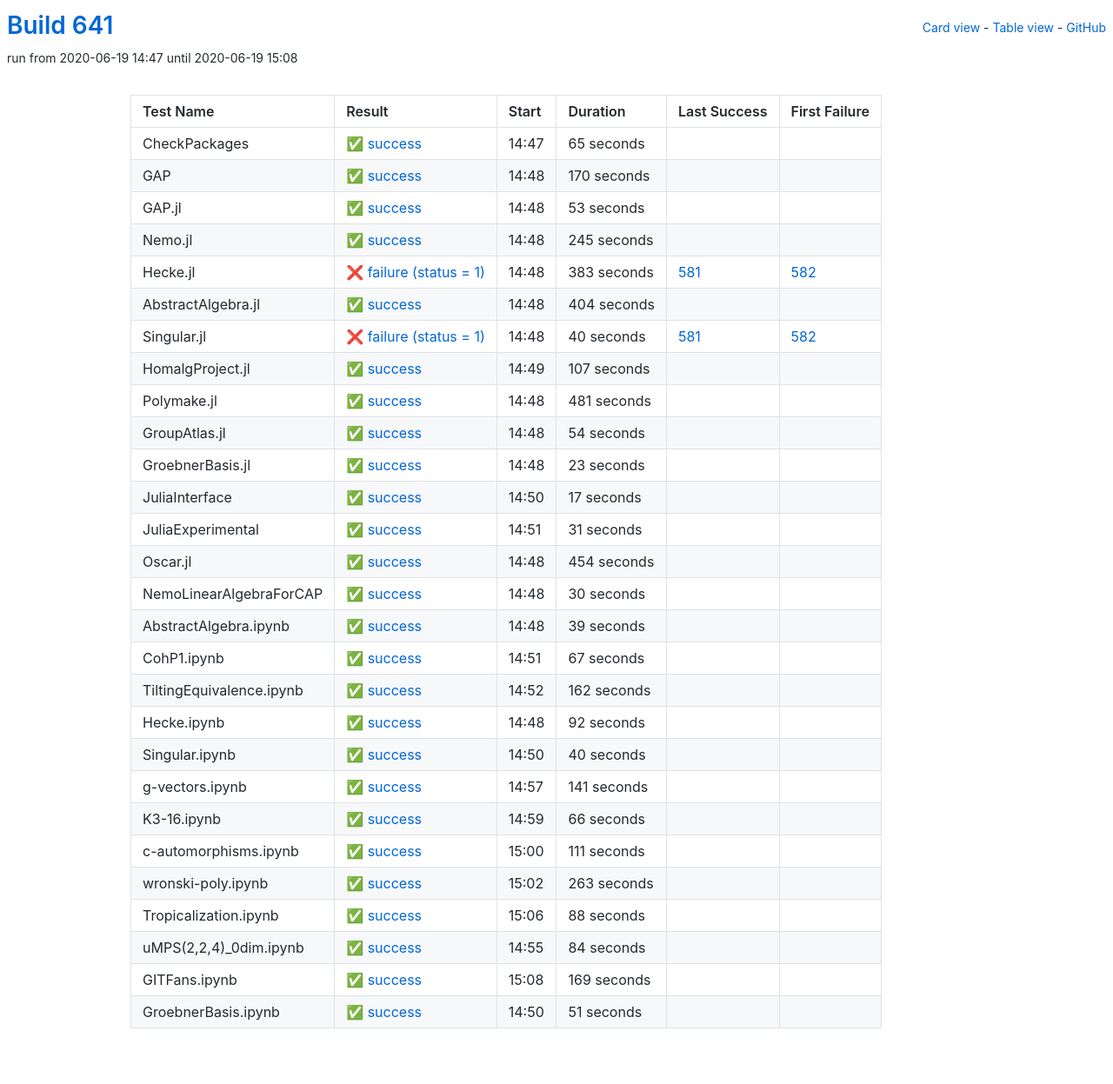
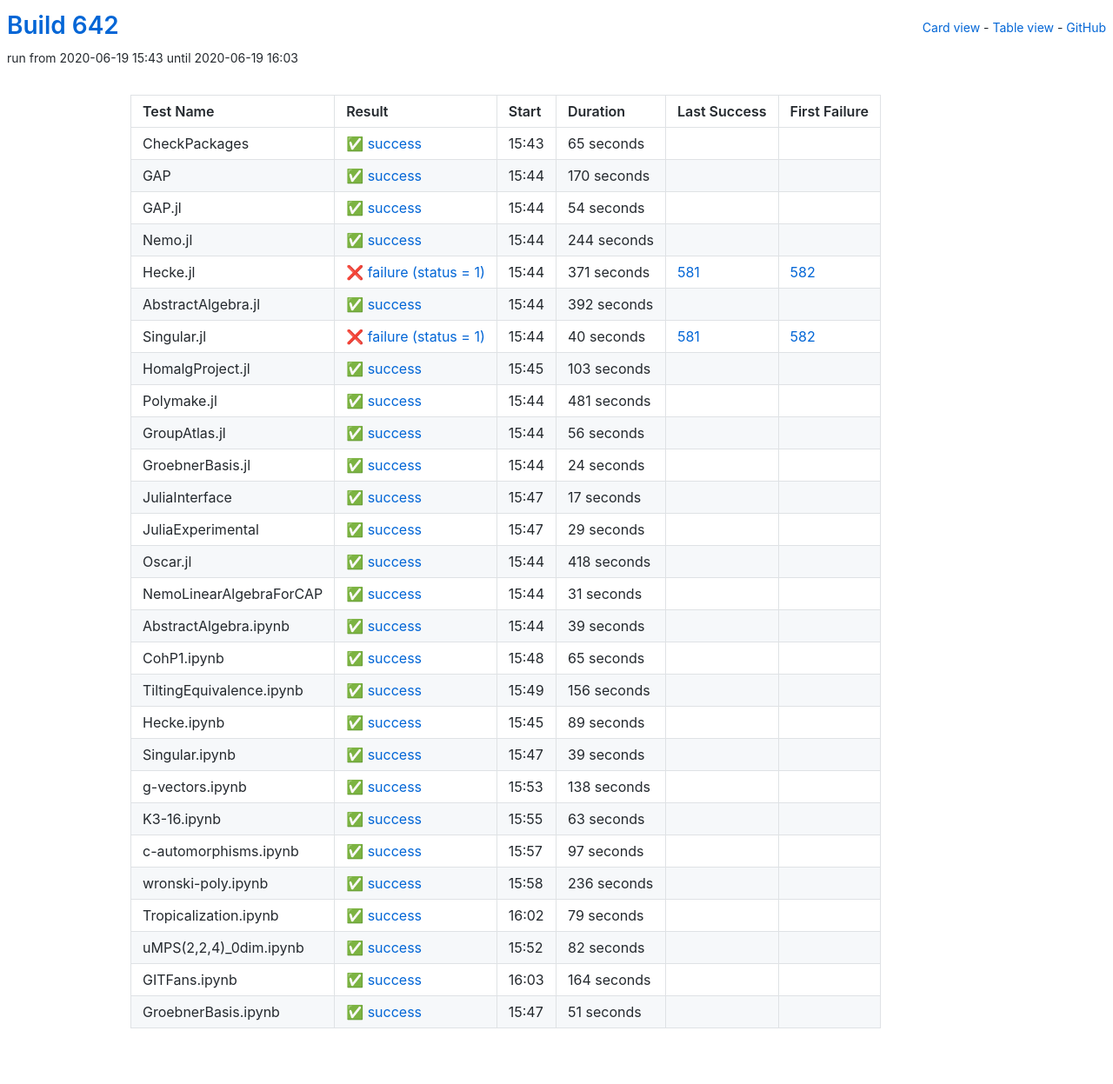
Before and after one commit to oscar-system/oscar-ci-status-1.4, a Jekyll site: the page built from table.html, in a window 1280 px wide. Shown: the whole page at 87% size. Built offline with Jekyll 4.4.1, drawn with Linux system fonts in a browser that asks for light colours.

Commit message:
Build #642

```diff
--- a/_data/ci.yml
+++ b/_data/ci.yml
@@ -1,6 +1,6 @@
 ---
-build: 641
-build_url: https://oscarci.mathematik.uni-kl.de/job/oscar-julia-1.4/641/
+build: 642
+build_url: https://oscarci.mathematik.uni-kl.de/job/oscar-julia-1.4/642/
 job: oscar-julia-1.4
 organization: oscar-system
 repo: oscar-ci-status-1.4
@@ -8,8 +8,8 @@ repourl: https://github.com/oscar-system/oscar-ci-status-1.4
 tests:
 - name: CheckPackages
   id: checkpackages
-  log: https://oscarci.mathematik.uni-kl.de/job/oscar-julia-1.4/641/artifact/logs/build-641/CheckPackages.log
-  start: 2020-06-19 14:47
+  log: https://oscarci.mathematik.uni-kl.de/job/oscar-julia-1.4/642/artifact/logs/build-642/CheckPackages.log
+  start: 2020-06-19 15:43
   success: true
   exitcode: 0
   status: success
@@ -20,8 +20,8 @@ tests:
   first_failure_url:
 - name: GAP
   id: gap
-  log: https://oscarci.mathematik.uni-kl.de/job/oscar-julia-1.4/641/artifact/logs/build-641/GAP.log
-  start: 2020-06-19 14:48
+  log: https://oscarci.mathematik.uni-kl.de/job/oscar-julia-1.4/642/artifact/logs/build-642/GAP.log
+  start: 2020-06-19 15:44
   success: true
   exitcode: 0
   status: success
@@ -32,56 +32,56 @@ tests:
   first_failure_url:
 - name: GAP.jl
   id: gap-jl
-  log: https://oscarci.mathematik.uni-kl.de/job/oscar-julia-1.4/641/artifact/logs/build-641/GAP.jl.log
-  start: 2020-06-19 14:48
+  log: https://oscarci.mathematik.uni-kl.de/job/oscar-julia-1.4/642/artifact/logs/build-642/GAP.jl.log
+  start: 2020-06-19 15:44
   success: true
   exitcode: 0
   status: success
-  duration: 53
+  duration: 54
   last_success: false
   last_success_url:
   first_failure: false
   first_failure_url:
 - name: Nemo.jl
   id: nemo-jl
-  log: https://oscarci.mathematik.uni-kl.de/job/oscar-julia-1.4/641/artifact/logs/build-641/Nemo.jl.log
-  start: 2020-06-19 14:48
+  log: https://oscarci.mathematik.uni-kl.de/job/oscar-julia-1.4/642/artifact/logs/build-642/Nemo.jl.log
+  start: 2020-06-19 15:44
   success: true
   exitcode: 0
   status: success
-  duration: 245
+  duration: 244
   last_success: false
   last_success_url:
   first_failure: false
   first_failure_url:
 - name: Hecke.jl
   id: hecke-jl
-  log: https://oscarci.mathematik.uni-kl.de/job/oscar-julia-1.4/641/artifact/logs/build-641/Hecke.jl.log
-  start: 2020-06-19 14:48
+  log: https://oscarci.mathematik.uni-kl.de/job/oscar-julia-1.4/642/artifact/logs/build-642/Hecke.jl.log
+  start: 2020-06-19 15:44
   success: false
   exitcode: 1
   status: failure
-  duration: 383
+  duration: 371
   last_success: 581
   last_success_url: https://oscarci.mathematik.uni-kl.de/job/oscar-julia-1.4/581/
   first_failure: 582
   first_failure_url: https://oscarci.mathematik.uni-kl.de/job/oscar-julia-1.4/582/
 - name: AbstractAlgebra.jl
   id: abstractalgebra-jl
-  log: https://oscarci.mathematik.uni-kl.de/job/oscar-julia-1.4/641/artifact/logs/build-641/AbstractAlgebra.jl.log
-  start: 2020-06-19 14:48
+  log: https://oscarci.mathematik.uni-kl.de/job/oscar-julia-1.4/642/artifact/logs/build-642/AbstractAlgebra.jl.log
+  start: 2020-06-19 15:44
   success: true
   exitcode: 0
   status: success
-  duration: 404
+  duration: 392
   last_success: false
   last_success_url:
   first_failure: false
   first_failure_url:
 - name: Singular.jl
   id: singular-jl
-  log: https://oscarci.mathematik.uni-kl.de/job/oscar-julia-1.4/641/artifact/logs/build-641/Singular.jl.log
-  start: 2020-06-19 14:48
+  log: https://oscarci.mathematik.uni-kl.de/job/oscar-julia-1.4/642/artifact/logs/build-642/Singular.jl.log
+  start: 2020-06-19 15:44
   success: false
   exitcode: 1
   status: failure
@@ -92,20 +92,20 @@ tests:
   first_failure_url: https://oscarci.mathematik.uni-kl.de/job/oscar-julia-1.4/582/
 - name: HomalgProject.jl
   id: homalgproject-jl
-  log: https://oscarci.mathematik.uni-kl.de/job/oscar-julia-1.4/641/artifact/logs/build-641/HomalgProject.jl.log
-  start: 2020-06-19 14:49
+  log: https://oscarci.mathematik.uni-kl.de/job/oscar-julia-1.4/642/artifact/logs/build-642/HomalgProject.jl.log
+  start: 2020-06-19 15:45
   success: true
   exitcode: 0
   status: success
-  duration: 107
+  duration: 103
   last_success: false
   last_success_url:
   first_failure: false
   first_failure_url:
 - name: Polymake.jl
   id: polymake-jl
-  log: https://oscarci.mathematik.uni-kl.de/job/oscar-julia-1.4/641/artifact/logs/build-641/Polymake.jl.log
-  start: 2020-06-19 14:48
+  log: https://oscarci.mathematik.uni-kl.de/job/oscar-julia-1.4/642/artifact/logs/build-642/Polymake.jl.log
+  start: 2020-06-19 15:44
   success: true
   exitcode: 0
   status: success
@@ -116,32 +116,32 @@ tests:
   first_failure_url:
 - name: GroupAtlas.jl
   id: groupatlas-jl
-  log: https://oscarci.mathematik.uni-kl.de/job/oscar-julia-1.4/641/artifact/logs/build-641/GroupAtlas.jl.log
-  start: 2020-06-19 14:48
+  log: https://oscarci.mathematik.uni-kl.de/job/oscar-julia-1.4/642/artifact/logs/build-642/GroupAtlas.jl.log
+  start: 2020-06-19 15:44
   success: true
   exitcode: 0
   status: success
-  duration: 54
+  duration: 56
   last_success: false
   last_success_url:
   first_failure: false
   first_failure_url:
 - name: GroebnerBasis.jl
   id: groebnerbasis-jl
-  log: https://oscarci.mathematik.uni-kl.de/job/oscar-julia-1.4/641/artifact/logs/build-641/GroebnerBasis.jl.log
-  start: 2020-06-19 14:48
+  log: https://oscarci.mathematik.uni-kl.de/job/oscar-julia-1.4/642/artifact/logs/build-642/GroebnerBasis.jl.log
+  start: 2020-06-19 15:44
   success: true
   exitcode: 0
   status: success
-  duration: 23
+  duration: 24
   last_success: false
   last_success_url:
   first_failure: false
   first_failure_url:
 - name: JuliaInterface
   id: juliainterface
-  log: https://oscarci.mathematik.uni-kl.de/job/oscar-julia-1.4/641/artifact/logs/build-641/JuliaInterface.log
-  start: 2020-06-19 14:50
+  log: https://oscarci.mathematik.uni-kl.de/job/oscar-julia-1.4/642/artifact/logs/build-642/JuliaInterface.log
+  start: 2020-06-19 15:47
   success: true
   exitcode: 0
   status: success
@@ -152,8 +152,32 @@ tests:
   first_failure_url:
 - name: JuliaExperimental
   id: juliaexperimental
-  log: https://oscarci.mathematik.uni-kl.de/job/oscar-julia-1.4/641/artifact/logs/build-641/JuliaExperimental.log
-  start: 2020-06-19 14:51
+  log: https://oscarci.mathematik.uni-kl.de/job/oscar-julia-1.4/642/artifact/logs/build-642/JuliaExperimental.log
+  start: 2020-06-19 15:47
+  success: true
+  exitcode: 0
+  status: success
+  duration: 29
+  last_success: false
+  last_success_url:
+  first_failure: false
+  first_failure_url:
+- name: Oscar.jl
+  id: oscar-jl
+  log: https://oscarci.mathematik.uni-kl.de/job/oscar-julia-1.4/642/artifact/logs/build-642/Oscar.jl.log
+  start: 2020-06-19 15:44
+  success: true
+  exitcode: 0
+  status: success
+  duration: 418
+  last_success: false
+  last_success_url:
+  first_failure: false
+  first_failure_url:
+- name: NemoLinearAlgebraForCAP
+  id: nemolinearalgebraforcap
+  log: https://oscarci.mathematik.uni-kl.de/job/oscar-julia-1.4/642/artifact/logs/build-642/NemoLinearAlgebraForCAP.log
+  start: 2020-06-19 15:44
   success: true
   exitcode: 0
   status: success
@@ -162,34 +186,10 @@ tests:
   last_success_url:
   first_failure: false
   first_failure_url:
-- name: Oscar.jl
-  id: oscar-jl
-  log: https://oscarci.mathematik.uni-kl.de/job/oscar-julia-1.4/641/artifact/logs/build-641/Oscar.jl.log
-  start: 2020-06-19 14:48
-  success: true
-  exitcode: 0
-  status: success
-  duration: 454
-  last_success: false
-  last_success_url:
-  first_failure: false
-  first_failure_url:
-- name: NemoLinearAlgebraForCAP
-  id: nemolinearalgebraforcap
-  log: https://oscarci.mathematik.uni-kl.de/job/oscar-julia-1.4/641/artifact/logs/build-641/NemoLinearAlgebraForCAP.log
-  start: 2020-06-19 14:48
-  success: true
-  exitcode: 0
-  status: success
-  duration: 30
-  last_success: false
-  last_success_url:
-  first_failure: false
-  first_failure_url:
 - name: AbstractAlgebra.ipynb
   id: abstractalgebra-ipynb
-  log: https://oscarci.mathematik.uni-kl.de/job/oscar-julia-1.4/641/artifact/logs/build-641/AbstractAlgebra.ipynb.log
-  start: 2020-06-19 14:48
+  log: https://oscarci.mathematik.uni-kl.de/job/oscar-julia-1.4/642/artifact/logs/build-642/AbstractAlgebra.ipynb.log
+  start: 2020-06-19 15:44
   success: true
   exitcode: 0
   status: success
@@ -200,140 +200,140 @@ tests:
   first_failure_url:
 - name: CohP1.ipynb
   id: cohp1-ipynb
-  log: https://oscarci.mathematik.uni-kl.de/job/oscar-julia-1.4/641/artifact/logs/build-641/CohP1.ipynb.log
-  start: 2020-06-19 14:51
+  log: https://oscarci.mathematik.uni-kl.de/job/oscar-julia-1.4/642/artifact/logs/build-642/CohP1.ipynb.log
+  start: 2020-06-19 15:48
   success: true
   exitcode: 0
   status: success
-  duration: 67
+  duration: 65
   last_success: false
   last_success_url:
   first_failure: false
   first_failure_url:
 - name: TiltingEquivalence.ipynb
   id: tiltingequivalence-ipynb
-  log: https://oscarci.mathematik.uni-kl.de/job/oscar-julia-1.4/641/artifact/logs/build-641/TiltingEquivalence.ipynb.log
-  start: 2020-06-19 14:52
+  log: https://oscarci.mathematik.uni-kl.de/job/oscar-julia-1.4/642/artifact/logs/build-642/TiltingEquivalence.ipynb.log
+  start: 2020-06-19 15:49
   success: true
   exitcode: 0
   status: success
-  duration: 162
+  duration: 156
   last_success: false
   last_success_url:
   first_failure: false
   first_failure_url:
 - name: Hecke.ipynb
   id: hecke-ipynb
-  log: https://oscarci.mathematik.uni-kl.de/job/oscar-julia-1.4/641/artifact/logs/build-641/Hecke.ipynb.log
-  start: 2020-06-19 14:48
+  log: https://oscarci.mathematik.uni-kl.de/job/oscar-julia-1.4/642/artifact/logs/build-642/Hecke.ipynb.log
+  start: 2020-06-19 15:45
   success: true
   exitcode: 0
   status: success
-  duration: 92
+  duration: 89
   last_success: false
   last_success_url:
   first_failure: false
   first_failure_url:
 - name: Singular.ipynb
   id: singular-ipynb
-  log: https://oscarci.mathematik.uni-kl.de/job/oscar-julia-1.4/641/artifact/logs/build-641/Singular.ipynb.log
-  start: 2020-06-19 14:50
+  log: https://oscarci.mathematik.uni-kl.de/job/oscar-julia-1.4/642/artifact/logs/build-642/Singular.ipynb.log
+  start: 2020-06-19 15:47
   success: true
   exitcode: 0
   status: success
-  duration: 40
+  duration: 39
   last_success: false
   last_success_url:
   first_failure: false
   first_failure_url:
 - name: g-vectors.ipynb
   id: g-vectors-ipynb
-  log: https://oscarci.mathematik.uni-kl.de/job/oscar-julia-1.4/641/artifact/logs/build-641/g-vectors.ipynb.log
-  start: 2020-06-19 14:57
+  log: https://oscarci.mathematik.uni-kl.de/job/oscar-julia-1.4/642/artifact/logs/build-642/g-vectors.ipynb.log
+  start: 2020-06-19 15:53
   success: true
   exitcode: 0
   status: success
-  duration: 141
+  duration: 138
   last_success: false
   last_success_url:
   first_failure: false
   first_failure_url:
 - name: K3-16.ipynb
   id: k3-16-ipynb
-  log: https://oscarci.mathematik.uni-kl.de/job/oscar-julia-1.4/641/artifact/logs/build-641/K3-16.ipynb.log
-  start: 2020-06-19 14:59
+  log: https://oscarci.mathematik.uni-kl.de/job/oscar-julia-1.4/642/artifact/logs/build-642/K3-16.ipynb.log
+  start: 2020-06-19 15:55
   success: true
   exitcode: 0
   status: success
-  duration: 66
+  duration: 63
   last_success: false
   last_success_url:
   first_failure: false
   first_failure_url:
 - name: c-automorphisms.ipynb
   id: c-automorphisms-ipynb
-  log: https://oscarci.mathematik.uni-kl.de/job/oscar-julia-1.4/641/artifact/logs/build-641/c-automorphisms.ipynb.log
-  start: 2020-06-19 15:00
+  log: https://oscarci.mathematik.uni-kl.de/job/oscar-julia-1.4/642/artifact/logs/build-642/c-automorphisms.ipynb.log
+  start: 2020-06-19 15:57
   success: true
   exitcode: 0
   status: success
-  duration: 111
+  duration: 97
   last_success: false
   last_success_url:
   first_failure: false
   first_failure_url:
 - name: wronski-poly.ipynb
   id: wronski-poly-ipynb
-  log: https://oscarci.mathematik.uni-kl.de/job/oscar-julia-1.4/641/artifact/logs/build-641/wronski-poly.ipynb.log
-  start: 2020-06-19 15:02
+  log: https://oscarci.mathematik.uni-kl.de/job/oscar-julia-1.4/642/artifact/logs/build-642/wronski-poly.ipynb.log
+  start: 2020-06-19 15:58
   success: true
   exitcode: 0
   status: success
-  duration: 263
+  duration: 236
   last_success: false
   last_success_url:
   first_failure: false
   first_failure_url:
 - name: Tropicalization.ipynb
   id: tropicalization-ipynb
-  log: https://oscarci.mathematik.uni-kl.de/job/oscar-julia-1.4/641/artifact/logs/build-641/Tropicalization.ipynb.log
-  start: 2020-06-19 15:06
+  log: https://oscarci.mathematik.uni-kl.de/job/oscar-julia-1.4/642/artifact/logs/build-642/Tropicalization.ipynb.log
+  start: 2020-06-19 16:02
   success: true
   exitcode: 0
   status: success
-  duration: 88
+  duration: 79
   last_success: false
   last_success_url:
   first_failure: false
   first_failure_url:
 - name: uMPS(2,2,4)_0dim.ipynb
   id: umps-2-2-4-0dim-ipynb
-  log: https://oscarci.mathematik.uni-kl.de/job/oscar-julia-1.4/641/artifact/logs/build-641/uMPS-2-2-4-_0dim.ipynb.log
-  start: 2020-06-19 14:55
+  log: https://oscarci.mathematik.uni-kl.de/job/oscar-julia-1.4/642/artifact/logs/build-642/uMPS-2-2-4-_0dim.ipynb.log
+  start: 2020-06-19 15:52
   success: true
   exitcode: 0
   status: success
-  duration: 84
+  duration: 82
   last_success: false
   last_success_url:
   first_failure: false
   first_failure_url:
 - name: GITFans.ipynb
   id: gitfans-ipynb
-  log: https://oscarci.mathematik.uni-kl.de/job/oscar-julia-1.4/641/artifact/logs/build-641/GITFans.ipynb.log
-  start: 2020-06-19 15:08
+  log: https://oscarci.mathematik.uni-kl.de/job/oscar-julia-1.4/642/artifact/logs/build-642/GITFans.ipynb.log
+  start: 2020-06-19 16:03
   success: true
   exitcode: 0
   status: success
-  duration: 169
+  duration: 164
   last_success: false
   last_success_url:
   first_failure: false
   first_failure_url:
 - name: GroebnerBasis.ipynb
   id: groebnerbasis-ipynb
-  log: https://oscarci.mathematik.uni-kl.de/job/oscar-julia-1.4/641/artifact/logs/build-641/GroebnerBasis.ipynb.log
-  start: 2020-06-19 14:50
+  log: https://oscarci.mathematik.uni-kl.de/job/oscar-julia-1.4/642/artifact/logs/build-642/GroebnerBasis.ipynb.log
+  start: 2020-06-19 15:47
   success: true
   exitcode: 0
   status: success
```
Also changed, not shown: README.md.
